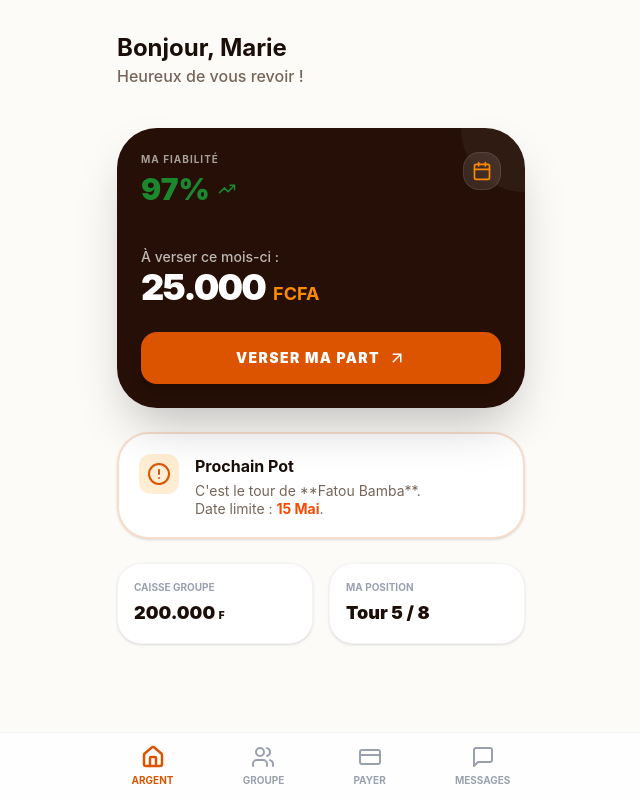
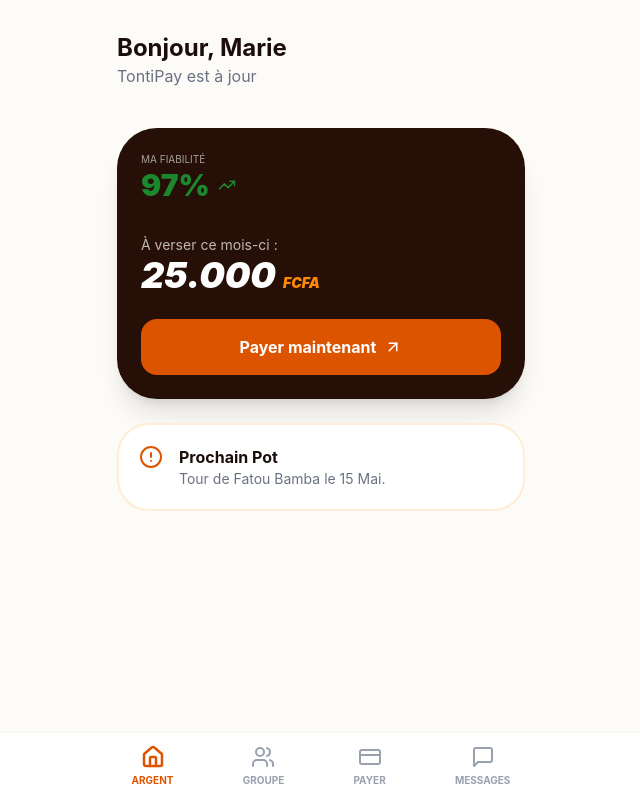
Before and after one commit to yonna25/TontiPay, a React (Vite) app: page / in a window 1280 px wide. Shown: the whole page, without its empty margins (319-959 px from the left). Built offline with nearby package versions, Linux system fonts and the light colour scheme.

Commit message:
Refactor HomeDashboard component layout and content
Refactor HomeDashboard component for improved readability and update text content.

```diff
--- a/src/components/HomeDashboard.jsx
+++ b/src/components/HomeDashboard.jsx
@@ -1,74 +1,40 @@
-// src/components/HomeDashboard.jsx
 import React from 'react';
-import { TrendingUp, AlertCircle, Calendar, ArrowUpRight } from 'lucide-react';
+import { TrendingUp, AlertCircle, ArrowUpRight } from 'lucide-react';
 
-const HomeDashboard = () => {
-  return (
+const HomeDashboard = () => (
   <div className="space-y-6 animate-in fade-in duration-500">
-      {/* En-tête : Identification immédiate */}
     <header className="py-4">
-        <h1 className="text-2xl font-bold text-[oklch(0.18_0.025_50)]">Bonjour, Marie</h1>
-        <p className="text-[oklch(0.52_0.03_60)] font-medium">Heureux de vous revoir !</p>
+      <h1 className="text-2xl font-bold">Bonjour, Marie</h1>
+      <p className="text-gray-500">TontiPay est à jour</p>
     </header>
 
-      {/* CARTE PRESTIGE : Fusion Argent & Score (3 secondes pour comprendre) */}
-      <div className="bg-[oklch(0.20_0.04_45)] text-white p-6 rounded-[2.5rem] shadow-2xl relative overflow-hidden">
-        {/* Décoration en arrière-plan */}
-        <div className="absolute top-0 right-0 w-32 h-32 bg-white/5 rounded-full -mr-16 -mt-16" />
-
-        <div className="flex justify-between items-start relative z-10">
+    <div className="bg-[oklch(0.20_0.04_45)] text-white p-6 rounded-[2.5rem] shadow-xl">
+      <div className="flex justify-between">
         <div>
-            <p className="text-[10px] uppercase tracking-widest text-white/60 font-bold mb-1">Ma Fiabilité</p>
+          <p className="text-[10px] uppercase opacity-60">Ma Fiabilité</p>
           <div className="flex items-center gap-2">
             <span className="text-3xl font-black text-[oklch(0.55_0.16_145)]">97%</span>
             <TrendingUp size={18} className="text-[oklch(0.55_0.16_145)]" />
           </div>
         </div>
-          <div className="bg-white/10 backdrop-blur-md p-2 rounded-2xl border border-white/10">
-            <Calendar size={20} className="text-orange-400" />
       </div>
+      <div className="mt-8">
+        <p className="text-sm opacity-70">À verser ce mois-ci :</p>
+        <h2 className="text-4xl font-black italic">25.000 <span className="text-sm text-orange-400">FCFA</span></h2>
       </div>
-
-        <div className="mt-10 relative z-10">
-          <p className="text-sm text-white/70 font-medium">À verser ce mois-ci :</p>
-          <div className="flex items-baseline gap-2">
-            <h2 className="text-4xl font-black tracking-tighter">25.000</h2>
-            <span className="text-lg font-bold text-orange-400">FCFA</span>
-          </div>
-        </div>
-
-        {/* Action Principale Unique */}
-        <button className="w-full mt-6 bg-[oklch(0.62_0.19_45)] hover:bg-orange-500 text-white py-4 rounded-2xl font-black text-sm uppercase tracking-widest flex items-center justify-center gap-2 transition-all active:scale-95 shadow-lg">
-          Verser ma part <ArrowUpRight size={18} />
+      <button className="w-full mt-6 bg-[oklch(0.62_0.19_45)] text-white py-4 rounded-2xl font-bold flex items-center justify-center gap-2">
+        Payer maintenant <ArrowUpRight size={18} />
       </button>
     </div>
 
-      {/* ZONE ALERTE : Information cruciale hors paiement */}
-      <div className="bg-white border-2 border-[oklch(0.62_0.19_45)]/20 p-5 rounded-[2rem] flex items-start gap-4 shadow-sm">
-        <div className="bg-orange-100 p-2 rounded-xl">
-          <AlertCircle className="text-[oklch(0.62_0.19_45)]" size={24} />
-        </div>
+    <div className="bg-white border-2 border-orange-100 p-5 rounded-[2rem] flex items-start gap-4">
+      <AlertCircle className="text-[oklch(0.62_0.19_45)]" />
       <div>
-          <h3 className="font-bold text-[oklch(0.18_0.025_50)]">Prochain Pot</h3>
-          <p className="text-sm text-[oklch(0.52_0.03_60)] leading-tight mt-1">
-            C'est le tour de **Fatou Bamba**. <br/>Date limite : <span className="font-bold text-orange-600">15 Mai</span>.
-          </p>
-        </div>
-      </div>
-
-      {/* STATUTS RAPIDES : Rappel du contexte */}
-      <div className="grid grid-cols-2 gap-4">
-        <div className="bg-white p-4 rounded-3xl border border-gray-100 shadow-sm">
-          <p className="text-[10px] uppercase font-bold text-gray-400 mb-1">Caisse Groupe</p>
-          <p className="text-lg font-black text-[oklch(0.18_0.025_50)]">200.000 <span className="text-[10px]">F</span></p>
-        </div>
-        <div className="bg-white p-4 rounded-3xl border border-gray-100 shadow-sm">
-          <p className="text-[10px] uppercase font-bold text-gray-400 mb-1">Ma Position</p>
-          <p className="text-lg font-black text-[oklch(0.18_0.025_50)]">Tour 5 / 8</p>
+        <h3 className="font-bold">Prochain Pot</h3>
+        <p className="text-sm text-gray-500">Tour de Fatou Bamba le 15 Mai.</p>
       </div>
     </div>
   </div>
 );
-};
 
 export default HomeDashboard;
```
Lines whose indentation alone changed are shown as unchanged.
